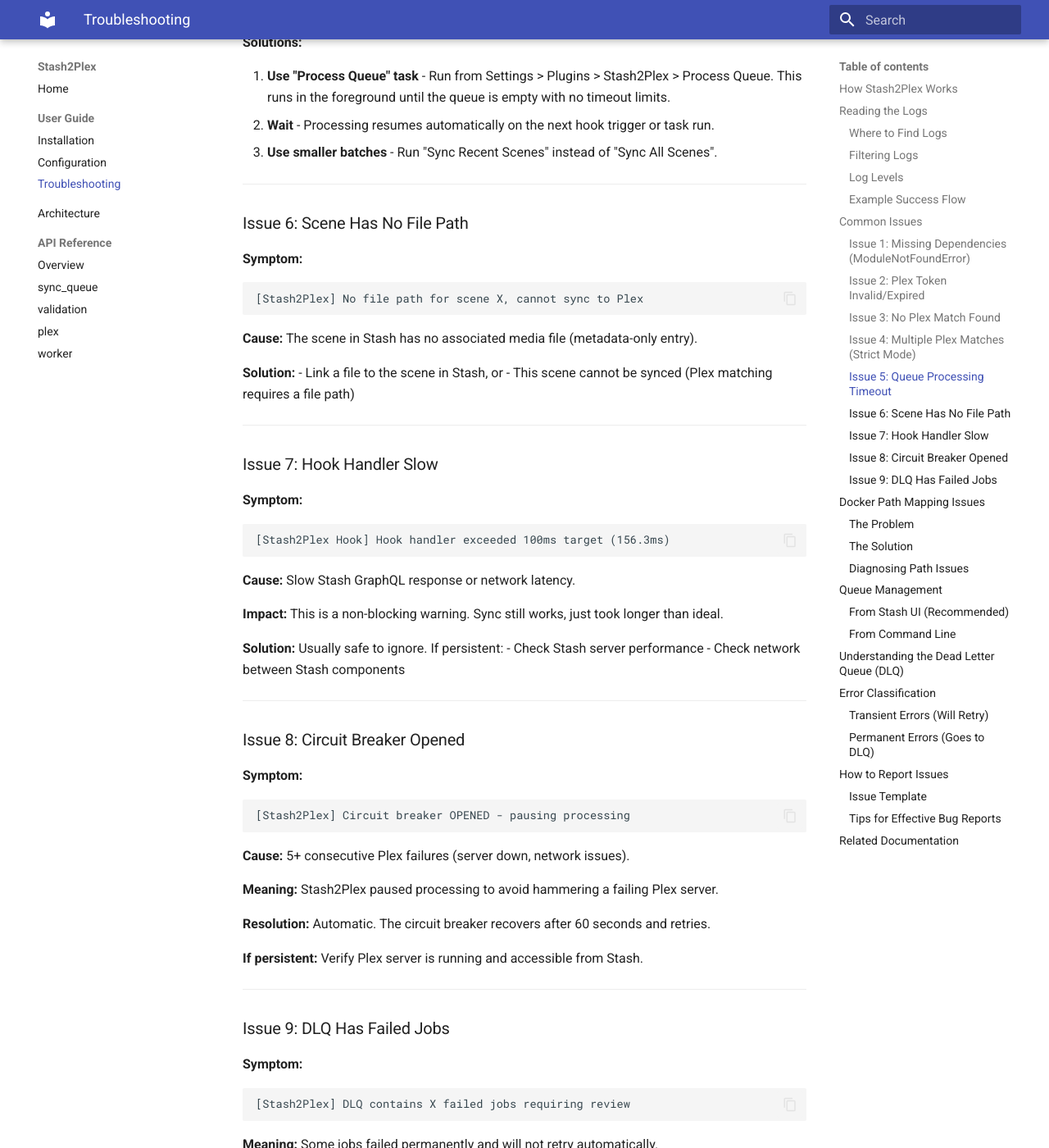
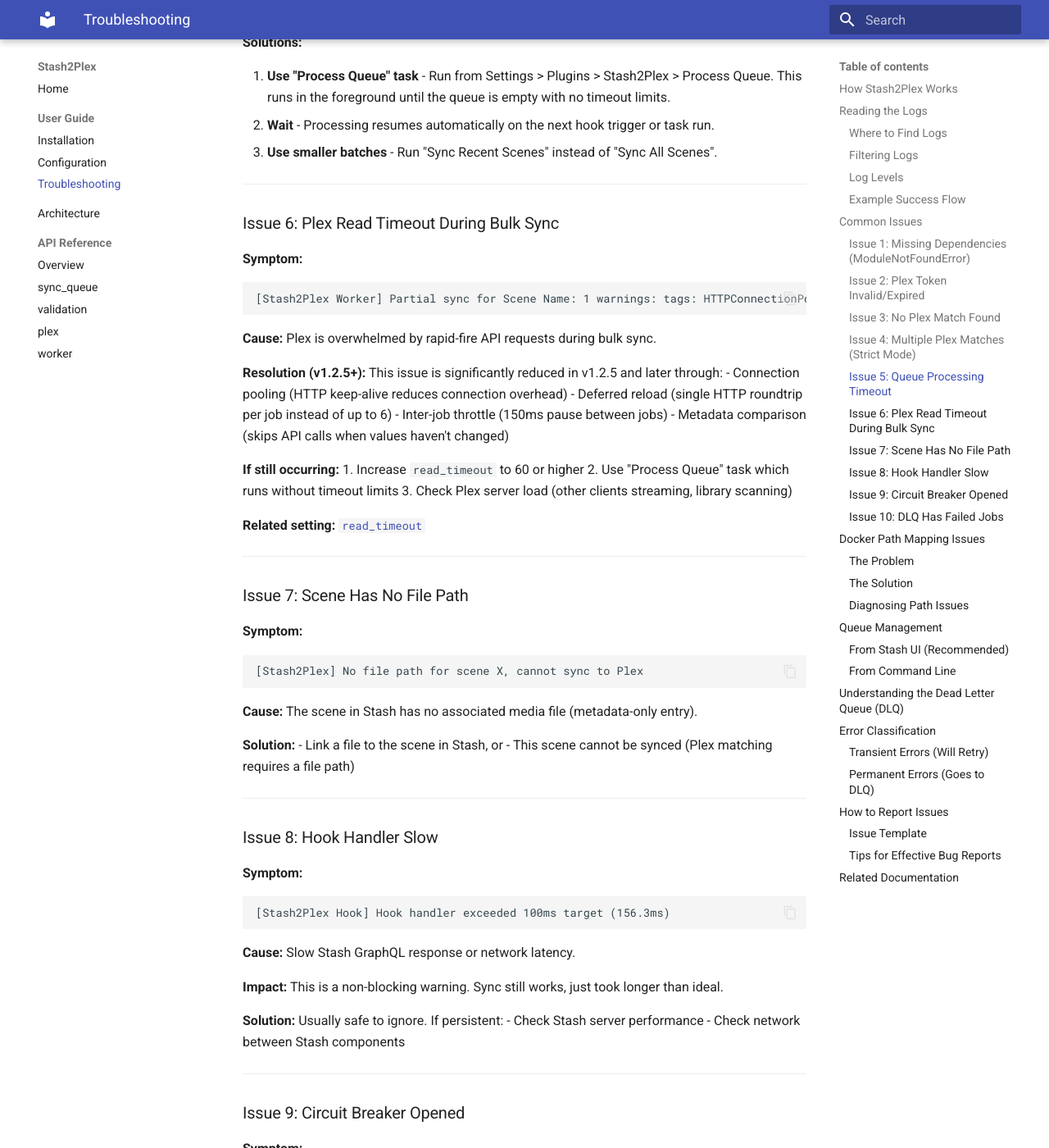
Before and after one commit to trek-e/Stash2Plex, an MkDocs documentation site: the page built from docs/troubleshoot.md, in a window 1280 px wide and 1400 px high, scrolled down 5022 px. Shown: the whole window at 82% size. Built offline with MkDocs 1.6.1 and Material for MkDocs 9.7.7, drawn with Linux system fonts in a browser that asks for light colours; some of the changed text lies outside the part shown.

Commit message:
docs: update documentation for v1.2.3-v1.2.6 features and fixes
- README: update test count (885+), add connection pooling and smart skip features
- Architecture: add connection pooling, deferred reload, metadata comparison,
  inter-job throttle, bulk sync timestamp skip
- Troubleshooting: add Issue 6 for Plex read timeout during bulk sync
- Update plugin index with rebuilt zip

Co-Authored-By: Claude Opus 4.6 <noreply@anthropic.com>

````diff
--- a/docs/troubleshoot.md
+++ b/docs/troubleshoot.md
@@ -194,7 +194,31 @@ Or processing appears to stop mid-queue.
 
 ---
 
-### Issue 6: Scene Has No File Path
+### Issue 6: Plex Read Timeout During Bulk Sync
+
+**Symptom:**
+```
+[Stash2Plex Worker] Partial sync for Scene Name: 1 warnings: tags: HTTPConnectionPool(...): Read timed out. (read timeout=30.0)
+```
+
+**Cause:** Plex is overwhelmed by rapid-fire API requests during bulk sync.
+
+**Resolution (v1.2.5+):** This issue is significantly reduced in v1.2.5 and later through:
+- Connection pooling (HTTP keep-alive reduces connection overhead)
+- Deferred reload (single HTTP roundtrip per job instead of up to 6)
+- Inter-job throttle (150ms pause between jobs)
+- Metadata comparison (skips API calls when values haven't changed)
+
+**If still occurring:**
+1. Increase `read_timeout` to 60 or higher
+2. Use "Process Queue" task which runs without timeout limits
+3. Check Plex server load (other clients streaming, library scanning)
+
+**Related setting:** [`read_timeout`](config.md#read_timeout)
+
+---
+
+### Issue 7: Scene Has No File Path
 
 **Symptom:**
 ```
@@ -243,7 +267,7 @@ Or processing appears to stop mid-queue.
 
 ---
 
-### Issue 9: DLQ Has Failed Jobs
+### Issue 10: DLQ Has Failed Jobs
 
 **Symptom:**
 ```
--- a/index.yml
+++ b/index.yml
@@ -6,7 +6,7 @@
   name: Stash2Plex
   metadata:
     description: Sync metadata from Stash to Plex with queue-based reliability. Features persistent queue, automatic retry with exponential backoff, performance caching, and selective field sync toggles.
-  version: 1.2.6-81cf6cf
+  version: 1.2.6-effb220
   date: "2026-02-06 00:00:00"
   path: Stash2Plex.zip
-  sha256: e691622a5c69803eee2e360d156dcb40a72730aa858d736d02443c45b8918c1c
+  sha256: 04776a355ffaf0d6c39939596996a85cbdc529c922f29a3b343fa4efe63b94d6
````
Also changed, not shown: other parts of docs/troubleshoot.md (+2 -2 lines), README.md (+3 -1 lines), docs/ARCHITECTURE.md (+9 -7 lines), 1 other file.
